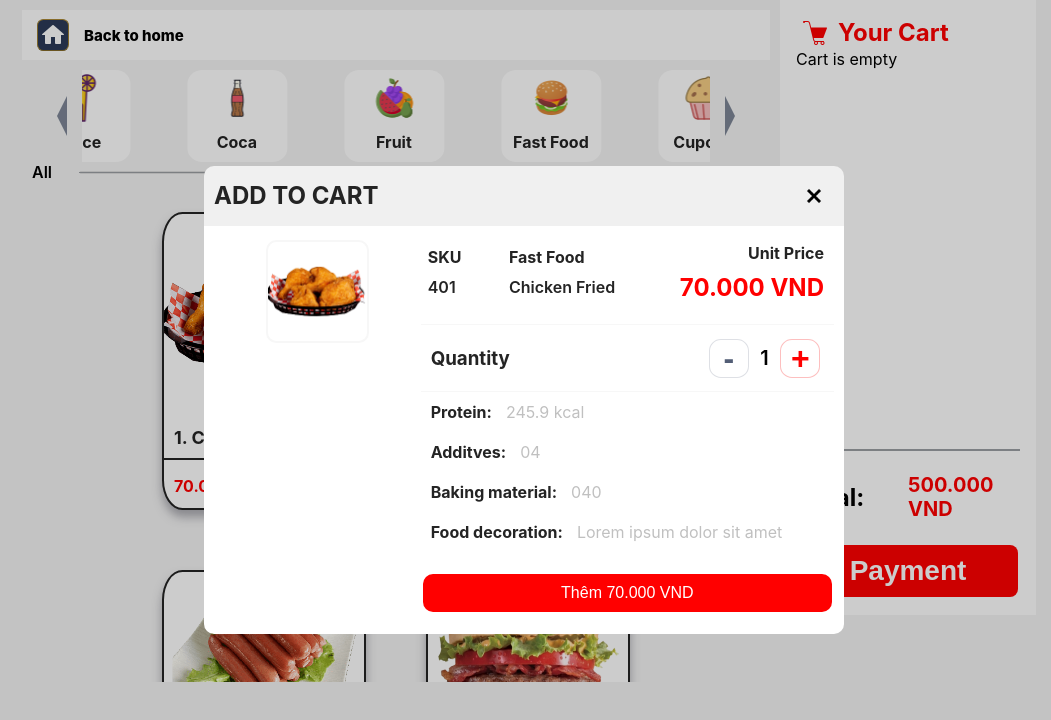
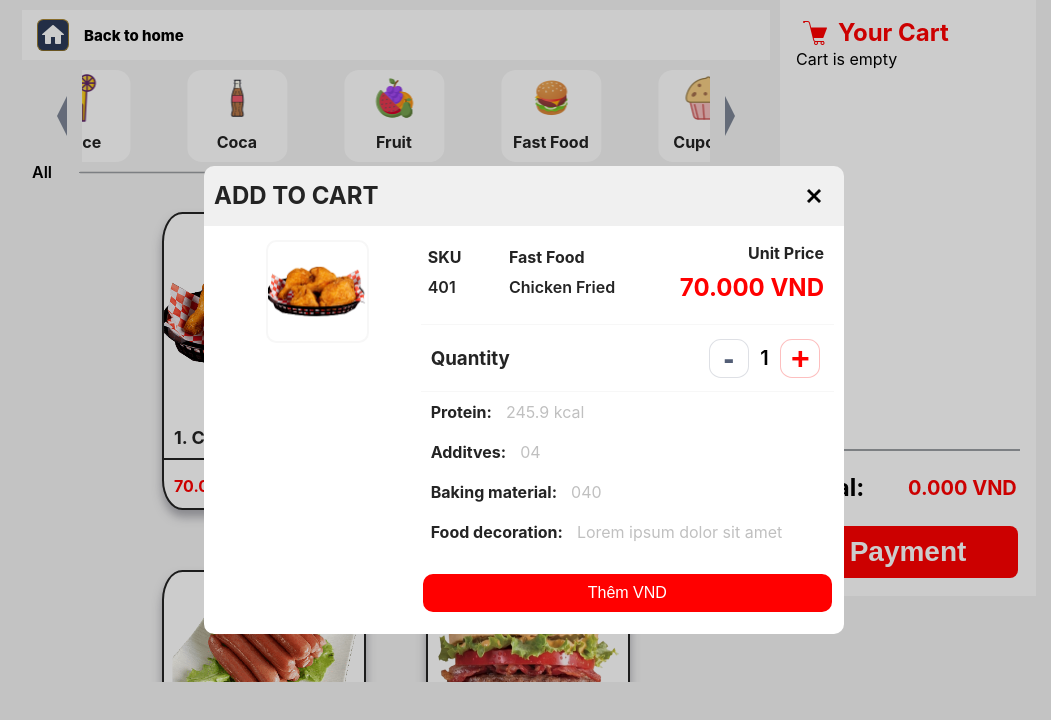
Before and after one commit to datnt165/MVC-Test, a React (Create React App) app in the folder mvc-test/: page / in a window 1280 px wide. Both pictures are taken after a click on the element 380 px from the left and 318 px from the top of the page. Shown: the top 720 px of the page, without its empty margins (116-1167 px from the left). Built offline with nearby package versions, Linux system fonts and the light colour scheme.

Commit message:
order food page - finish 1

```diff
--- a/mvc-test/src/App.js
+++ b/mvc-test/src/App.js
@@ -12,16 +12,16 @@ function App() {
   const [foodList, setFoodList] = useState([]);
   const [foodType, setFoodType] = useState([]);
   const [cartItems, setCartItems] = useState([]);
-  const onAdd = (product) => {
+  const onAdd = (product, qty = 1) => {
     const exist = cartItems.find((x) => x.id === product.id);
     if (exist) {
       setCartItems(
         cartItems.map((x) =>
-          x.id === product.id ? { ...exist, qty: exist.qty + 1 } : x
+          x.id === product.id ? { ...exist, qty: exist.qty + qty } : x
         )
       );
     } else {
-      setCartItems([...cartItems, { ...product, qty: 1 }]);
+      setCartItems([...cartItems, { ...product, qty: qty }]);
     }
   };
   const onRemove = (product) => {
@@ -43,10 +43,10 @@ function App() {
         Accept: "application/json",
       },
     })
-      .then(function(response) {
+      .then(function (response) {
         return response.json();
       })
-      .then(function(myJson) {
+      .then(function (myJson) {
         // let filter = myJson.filter((food) => food.type === type);
         // type === "all" ? setSuggestions(myJson) : setSuggestions(filter);
         setSuggestions(myJson);
@@ -58,11 +58,11 @@ function App() {
         Accept: "application/json",
       },
     })
-      .then(function(response) {
+      .then(function (response) {
         // console.log(response);
         return response.json();
       })
-      .then(function(myJson) {
+      .then(function (myJson) {
         // console.log(type);
         let filter = myJson.filter((food) => food.type === type);
         // console.log(filter);
@@ -110,7 +110,7 @@ function App() {
         />
       </div>
       <div className="right-column">
-        <Cart cartItems={cartItems} />
+        <Cart cartItems={cartItems} onAdd={onAdd} onRemove={onRemove} />
       </div>
     </div>
   );
--- a/mvc-test/src/Component/Cart.js
+++ b/mvc-test/src/Component/Cart.js
@@ -1,6 +1,9 @@
-import React from "react";
+import React, { useState } from "react";
 import "../CSS/cart.css";
-export default function Cart({ cartItems }) {
+
+export default function Cart(props) {
+  const { cartItems, onAdd, onRemove } = props;
+  const itemsPrice = cartItems.reduce((a, c) => a + c.qty * c.price, 0);
   return (
     <div>
       <aside className="block col-1">
@@ -19,12 +22,18 @@ export default function Cart({ cartItems }) {
               <div className="col-3">
                 <div className="row name">{item.name}</div>
                 <div className="row">
-                  <button className="remove def">-</button>
+                  <button className="remove def" onClick={() => onRemove(item)}>
+                    -
+                  </button>
                   <div className="quantity">{item.qty}</div>
-                  <button className="add def">+</button>
+                  <button className="add def" onClick={() => onAdd(item)}>
+                    +
+                  </button>
                 </div>
               </div>
-              <div className="col-3 align-right price">{item.price}</div>
+              <div className="col-3 align-right price">
+                {item.qty * item.price}.000 VND
+              </div>
             </div>
           ))}
         </div>
@@ -36,7 +45,7 @@ export default function Cart({ cartItems }) {
               className="col-1 price"
               style={{ fontWeight: "700", fontSize: "1.25rem" }}
             >
-              500.000 VND
+              {itemsPrice}.000 VND
             </div>
           </div>
           <div className="row">
--- a/mvc-test/src/Component/Popup.js
+++ b/mvc-test/src/Component/Popup.js
@@ -1,6 +1,7 @@
 import React, { useEffect, useRef, useState } from "react";
 import "../CSS/popup.css";
 export default function Popup(props) {
+  // const [trigger, setTrigger, product, onAdd] = props;
   const [quantity, setQuantity] = useState(1);
   const [price, setPrice] = useState(props.price);
 
@@ -20,7 +21,7 @@ export default function Popup(props) {
 
   function handleIncrease() {
     setQuantity((prevQuantity) => prevQuantity + 1);
-    let a = quantity * props.price + parseInt(props.price);
+    let a = quantity * props.product.price + parseInt(props.product.price);
     setPrice(a + ".000");
   }
 
@@ -28,7 +29,7 @@ export default function Popup(props) {
     setQuantity((prevQuantity) =>
       prevQuantity === 0 ? prevQuantity : prevQuantity - 1
     );
-    let a = quantity * props.price - parseInt(props.price);
+    let a = quantity * props.product.price - parseInt(props.product.price);
     if (a > 0) setPrice(a + ".000");
     else if (a === 0) setPrice(0);
     // setPrice(quantity * props.price);
@@ -43,28 +44,28 @@ export default function Popup(props) {
             className="close-btn "
             onClick={() => {
               props.setTrigger(false);
-              setPrice(props.price);
+              setPrice(props.product.price);
               setQuantity(1);
             }}
           ></button>
         </div>
         <div className="row row-2">
           <div className="col-1">
-            <img src={props.image} alt="" className="mini-img" />
+            <img src={props.product.image} alt="" className="mini-img" />
           </div>
           <div className="col-2 ">
             <div className="row main-info">
               <div className="col-1">
                 <h4>SKU</h4>
-                <p>{props.detail.sku}</p>
+                <p>{props.product.detail.sku}</p>
               </div>
               <div className="col-2">
-                <h4>{props.type}</h4>
-                <p>{props.name}</p>
+                <h4>{props.product.type}</h4>
+                <p>{props.product.name}</p>
               </div>
               <div className="col-2 align-right">
                 <h4>Unit Price</h4>
-                <p className="price">{props.price} VND</p>
+                <p className="price">{props.product.price} VND</p>
               </div>
             </div>
             <div className="mini-line"></div>
@@ -87,22 +88,32 @@ export default function Popup(props) {
             <div className="mini-line"></div>
             <div className="detail-info">
               <div>
-                <strong>Protein:</strong> <span>{props.detail.protein}</span>
+                <strong>Protein:</strong>{" "}
+                <span>{props.product.detail.protein}</span>
               </div>
               <div>
-                <strong>Additves:</strong> <span>{props.detail.additive}</span>
+                <strong>Additves:</strong>{" "}
+                <span>{props.product.detail.additive}</span>
               </div>
               <div>
                 <strong>Baking material:</strong>{" "}
-                <span>{props.detail.baking}</span>
+                <span>{props.product.detail.baking}</span>
               </div>
               <div>
                 <strong>Food decoration:</strong>{" "}
-                <span>{props.detail.decoration}</span>
+                <span>{props.product.detail.decoration}</span>
               </div>
             </div>
             <div className="row">
-              <button className="add-cart-button col-1">
+              <button
+                className="add-cart-button col-1"
+                onClick={() => {
+                  if (quantity !== 0) props.onAdd(props.product, quantity);
+                  setQuantity(1);
+                  setPrice(props.product.price);
+                  props.setTrigger(false);
+                }}
+              >
                 Thêm {price} VND
               </button>
             </div>
--- a/mvc-test/src/Component/Product.js
+++ b/mvc-test/src/Component/Product.js
@@ -29,11 +29,8 @@ export default function Product(props) {
       <Popup
         trigger={buttonPopup}
         setTrigger={() => setButtonPopup(false)}
-        detail={product.detail}
-        type={product.type}
-        name={product.name}
-        image={product.image}
-        price={product.price}
+        product={product}
+        onAdd={onAdd}
       />
     </span>
   );
```
